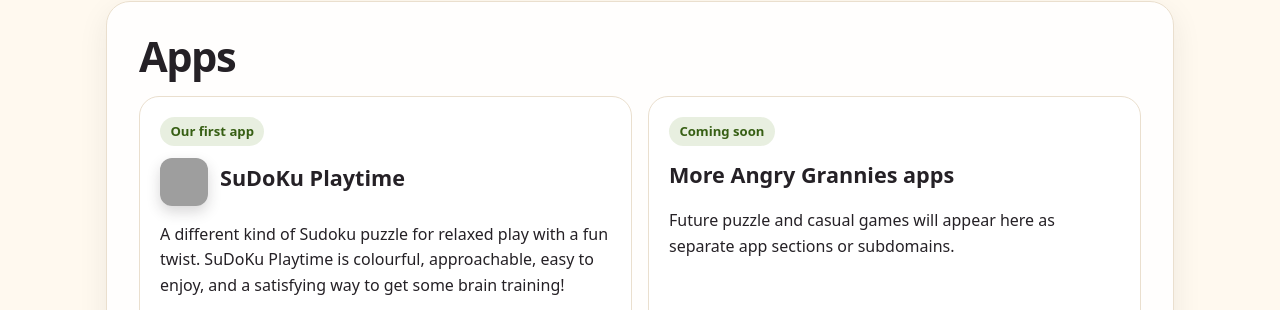
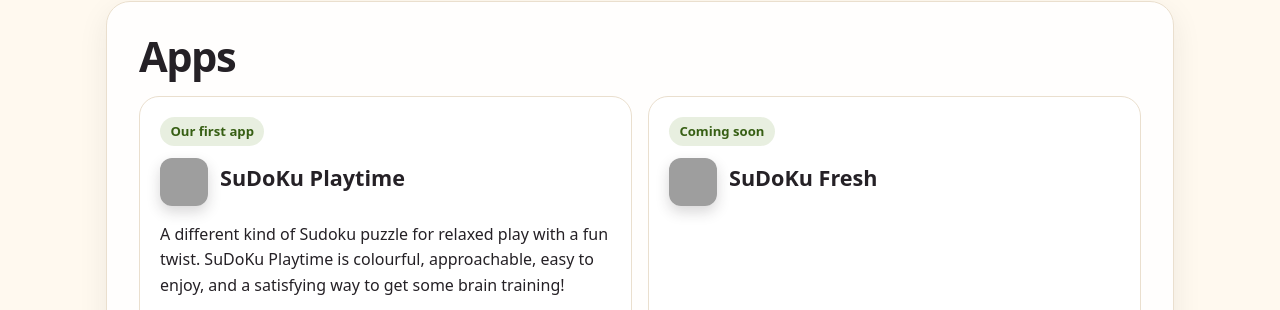
Before and after one commit to brownidj/angry-grannies_website, a website: page index.html in a window 1280 px wide. Shown: the part 760-1070 px from the top of the page. Drawn offline with Linux system fonts and the light colour scheme; grey boxes are pictures that could not be loaded.

Commit message:
Update coming soon app card

```diff
--- a/index.html
+++ b/index.html
@@ -78,10 +78,10 @@
 
         <article class="card">
           <span class="status">Coming soon</span>
-          <h3>More Angry Grannies apps</h3>
-          <p>
-            Future puzzle and casual games will appear here as separate app sections or subdomains.
-          </p>
+          <div class="app-heading">
+            <img class="app-icon" src="sudoku_playtime_icon.png" alt="SuDoKu Fresh app icon">
+            <h3>SuDoKu Fresh</h3>
+          </div>
         </article>
       </div>
     </section>
```
Also changed, not shown: ja/index.html (+4 -2 lines).
